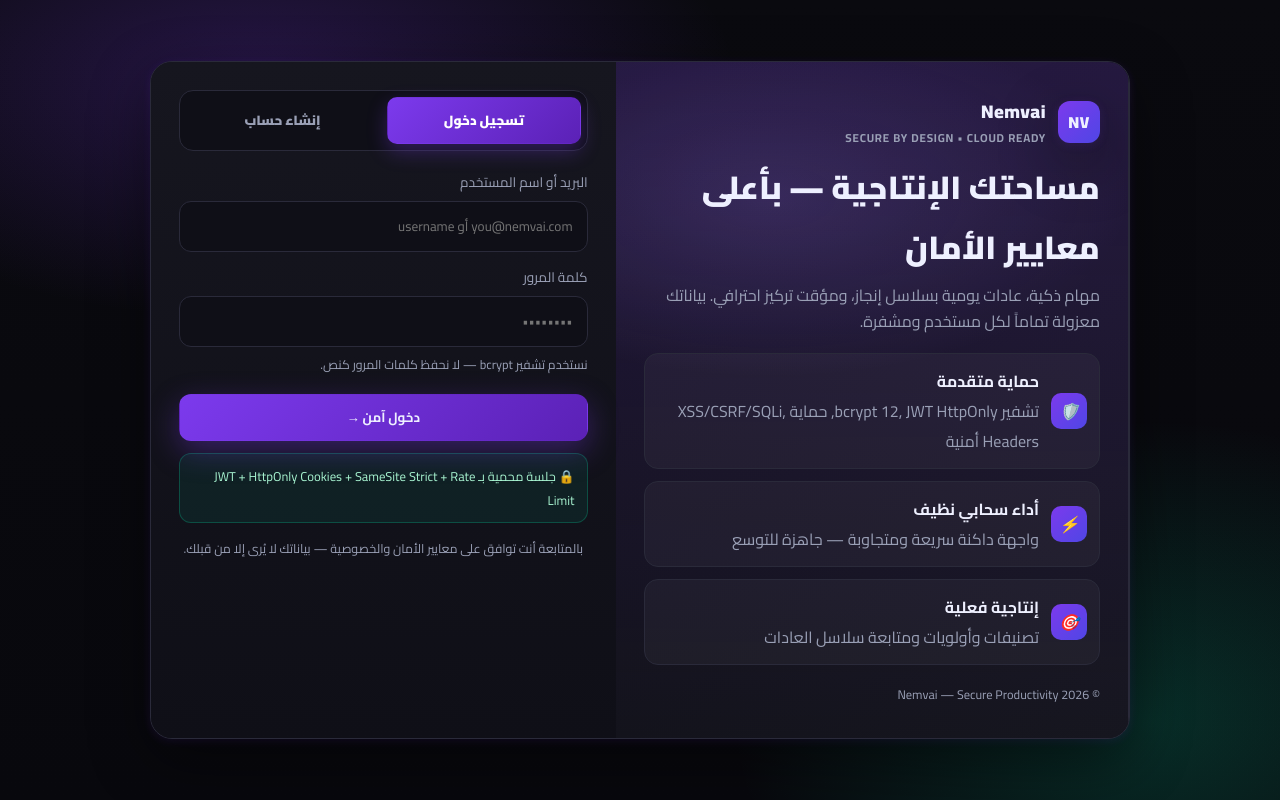
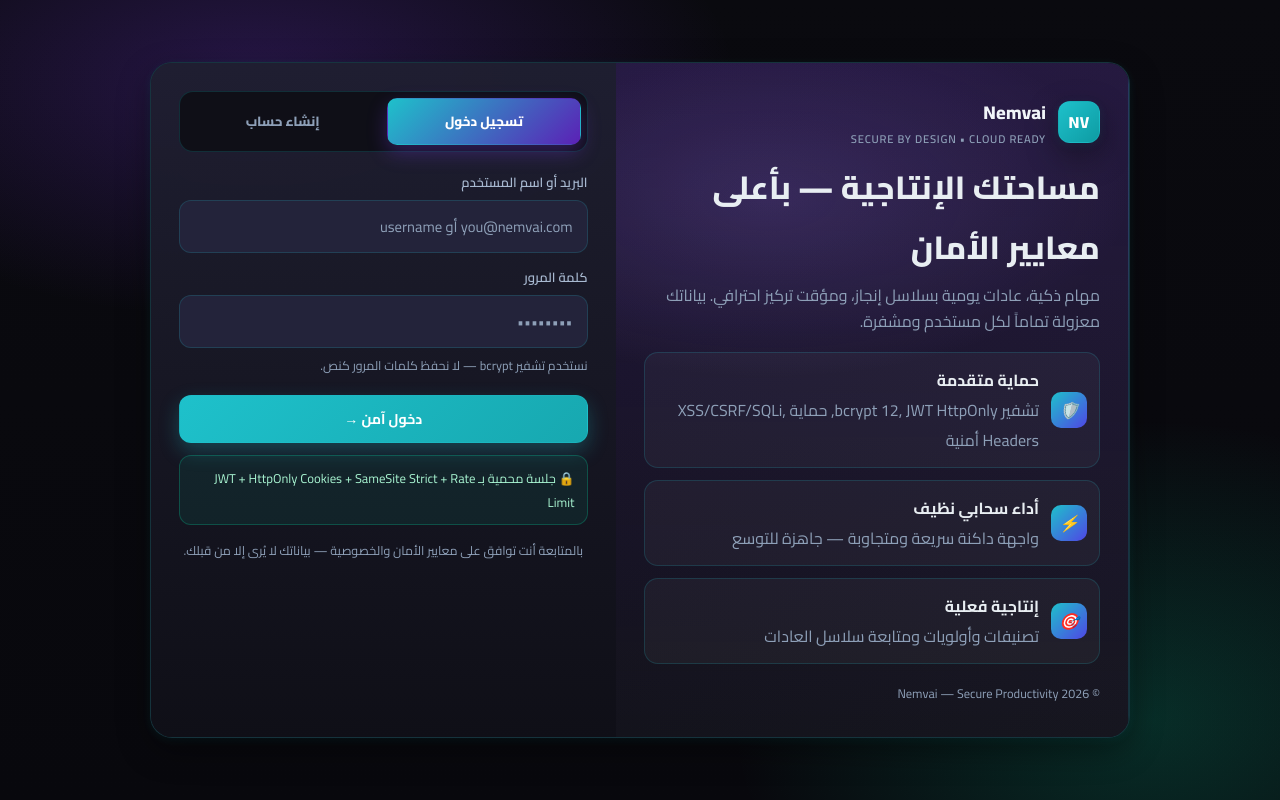
Before and after one commit to AlilouTopG/nemvai, a Flask app: page /auth in a window 1280 px wide. Run offline with Flask 3, Linux system fonts and the light colour scheme.

Commit message:
style: Deep Navy #1C1C28 + Cyan #1EC1CB glassmorphism — dark/light palette, translucent cards/borders, focus rings

```diff
--- a/app/static/css/main.css
+++ b/app/static/css/main.css
@@ -1,148 +1,143 @@
-/* ArenaX Productivity Hub — Modern Dark Theme (Secure Luxury) */
-@import url('https://fonts.googleapis.com/css2?family=Inter:wght@400;600;800&family=Cairo:wght@400;700;900&display=swap');
+/* Nemvai — Deep Navy + Cyan Glassmorphism — Dark #1C1C28 / Cyan #1EC1CB — UPDATED 2026-08-25 */
+@import url('https://fonts.googleapis.com/css2?family=Inter:wght@400;500;600;700;800&family=Cairo:wght@400;600;700;800&display=swap');
 
+/* ── Dark (default) — Deep Navy #1C1C28 + Cyan #1EC1CB accent ── */
 :root{
-  --bg:#0a0a0f;
-  --bg2:#11111a;
-  --card:#16161f;
-  --card2:#1e1e2e;
-  --border:#2a2a3a;
-  --text:#eef0ff;
-  --muted:#9aa0b6;
-  --primary:#7c3aed;
-  --primary2:#a78bfa;
-  --accent:#06d6a0;
-  --danger:#ef4444;
-  --warn:#f59e0b;
-  --radius:18px;
-  --shadow:0 20px 60px rgba(0,0,0,.45), 0 2px 10px rgba(124,58,237,.15);
+  --bg:#1C1C28;
+  --bg2:#23233A;
+  --card:rgba(38,38,62,0.58);
+  --card2:rgba(45,45,72,0.48);
+  --card-solid:#2A2A44;
+  --border:rgba(30,193,203,0.18);
+  --border-strong:rgba(30,193,203,0.32);
+  --text:#E8EEF2;
+  --text-strong:#F1F5F9;
+  --muted:#8EA0B8;
+  --muted-strong:#A8B9D1;
+  --primary:#1EC1CB;        /* Cyan — buttons, active, badges, focus */
+  --primary-hover:#17A8B0;
+  --primary-soft:rgba(30,193,203,0.14);
+  --primary2:#5EE1E6;
+  --accent:#1EC1CB;
+  --accent-soft:rgba(30,193,203,0.12);
+  --accent2:#34D399;
+  --danger:#EF4444;
+  --danger-soft:rgba(239,68,68,0.12);
+  --warn:#F59E0B;
+  --warn-soft:rgba(245,158,11,0.12);
+  --radius:16px;
+  --radius-lg:20px;
+  --shadow:0 12px 32px rgba(0,0,0,.38), 0 2px 10px rgba(30,193,203,.10);
+  --shadow-lg:0 20px 48px rgba(0,0,0,.45), 0 4px 16px rgba(30,193,203,.14);
+  --ring:0 0 0 3px rgba(30,193,203,.32);
 }
+/* ── Light — bright Cyan atmosphere #1EC1CB as primary + airy base ── */
 [data-theme="light"]{
-  --bg:#f6f7fb;
-  --bg2:#ffffff;
-  --card:#ffffff;
-  --card2:#f0f0f5;
-  --border:#e2e2ea;
-  --text:#101018;
-  --muted:#6b7280;
-  --primary:#7c3aed;
-  --primary2:#6d28d9;
-  --accent:#059669;
-  --shadow:0 10px 30px rgba(0,0,0,.08), 0 2px 8px rgba(124,58,237,.08);
+  --bg:#E6F7F9;                 /* bright cyan wash — atmospheric base */
+  --bg2:#FFFFFF;
+  --card:rgba(255,255,255,0.82);
+  --card2:rgba(224,247,249,0.72);
+  --card-solid:#FFFFFF;
+  --border:rgba(30,193,203,0.22);
+  --border-strong:rgba(30,193,203,0.36);
+  --text:#0F2A2E;               /* deep navy for contrast on light cyan */
+  --text-strong:#0A1E22;
+  --muted:#5A7A7D;
+  --muted-strong:#3D5A5E;
+  --primary:#1EC1CB;            /* same Cyan accent */
+  --primary-hover:#17A8B0;
+  --primary-soft:rgba(30,193,203,0.14);
+  --primary2:#0E9BA3;
+  --accent:#0E9BA3;
+  --accent-soft:rgba(30,193,203,0.12);
+  --accent2:#1EC1CB;
+  --danger:#DC2626;
+  --danger-soft:#FEE2E2;
+  --warn:#D97706;
+  --warn-soft:#FEF3C7;
+  --shadow:0 8px 24px rgba(15,42,46,.08), 0 2px 8px rgba(30,193,203,.10);
+  --shadow-lg:0 16px 40px rgba(15,42,46,.12), 0 4px 12px rgba(30,193,203,.14);
+  --ring:0 0 0 3px rgba(30,193,203,.28);
 }
 *{box-sizing:border-box}
-html{transition:background .25s, color .25s}
-html,body{margin:0;padding:0;background:var(--bg);color:var(--text);font-family:'Cairo','Inter',system-ui,sans-serif;min-height:100%}
+html{transition:background .25s ease, color .25s ease}
+html,body{margin:0;padding:0;background:var(--bg);color:var(--text);font-family:'Cairo','Inter',system-ui,sans-serif;min-height:100%;-webkit-font-smoothing:antialiased}
 a{color:var(--primary2);text-decoration:none}
+[data-theme="light"] a{color:var(--primary-hover)}
 a:hover{text-decoration:underline}
 button,input,select,textarea{font-family:inherit}
 .muted{color:var(--muted)}
 .container{max-width:1200px;margin:0 auto;padding:24px}
-
-/* Navbar */
-.nav{
-  position:sticky;top:0;z-index:50;
-  backdrop-filter:blur(16px);
-  background:rgba(10,10,15,.75);
-  border-bottom:1px solid var(--border);
-  transition:background .25s, border-color .25s;
-}
-[data-theme="light"] .nav{ background:rgba(255,255,255,.82); }
+.nav{position:sticky;top:0;z-index:50;backdrop-filter:blur(14px) saturate(1.25);background:color-mix(in srgb, var(--bg) 84%, transparent);border-bottom:1px solid var(--border);transition:background .25s ease, border-color .25s ease}
 .nav-inner{display:flex;align-items:center;justify-content:space-between;gap:16px;padding:14px 24px}
-.brand{display:flex;align-items:center;gap:12px;font-weight:900;letter-spacing:.5px}
-.brand .logo{
-  width:42px;height:42px;border-radius:12px;
-  background:linear-gradient(135deg,var(--primary),#4f46e5);
-  display:grid;place-items:center;box-shadow:var(--shadow);font-weight:900
-}
-.brand span{font-size:1.15rem}
-.brand small{display:block;font-weight:600;color:var(--muted);font-size:.72rem;letter-spacing:.8px;margin-top:-2px}
-.nav-actions{display:flex;align-items:center;gap:10px}
-.btn{
-  appearance:none;border:1px solid var(--border);background:var(--card);
-  color:var(--text);padding:10px 16px;border-radius:12px;cursor:pointer;
-  font-weight:700;transition:.18s;box-shadow:0 2px 10px rgba(0,0,0,.2)
-}
-.btn:hover{transform:translateY(-1px);border-color:#3a3a5a}
-.btn-primary{background:linear-gradient(135deg,var(--primary),#5b21b6);border-color:transparent;box-shadow:0 10px 30px rgba(124,58,237,.35)}
-.btn-primary:hover{filter:brightness(1.08)}
-.btn-ghost{background:transparent}
-.btn-danger{background:linear-gradient(135deg,#ef4444,#b91c1c);border-color:transparent}
-.icon{width:18px;height:18px;display:inline-block;vertical-align:middle}
-
-/* Cards */
-.card{
-  background:linear-gradient(180deg,var(--card),var(--card2));
-  border:1px solid var(--border);border-radius:var(--radius);
-  box-shadow:var(--shadow);padding:18px
-}
-.card h3{margin:0 0 8px 0}
+.brand{display:flex;align-items:center;gap:12px;font-weight:800;letter-spacing:.2px}
+.brand .logo{width:42px;height:42px;border-radius:12px;background:linear-gradient(135deg,var(--primary),#0E9BA3);display:grid;place-items:center;box-shadow:var(--shadow);font-weight:900;color:#fff;border:1px solid rgba(30,193,203,.30)}
+.brand span{font-size:1.15rem;color:var(--text-strong)}
+.brand small{display:block;font-weight:600;color:var(--muted);font-size:.70rem;letter-spacing:.8px;margin-top:-2px}
+.nav-actions{display:flex;align-items:center;gap:8px;flex-wrap:wrap}
+.btn{appearance:none;border:1px solid var(--border);background:var(--card);backdrop-filter:blur(10px);color:var(--text);padding:10px 16px;border-radius:12px;cursor:pointer;font-weight:700;font-size:.88rem;transition:all .18s ease;box-shadow:0 1px 4px rgba(0,0,0,.08)}
+.btn:hover{transform:translateY(-1px);border-color:var(--border-strong);background:var(--card2)}
+.btn:active{transform:translateY(0)}
+.btn:focus-visible{outline:none;box-shadow:var(--ring);border-color:var(--primary)}
+.btn-primary{background:linear-gradient(135deg,var(--primary),var(--primary-hover));border-color:rgba(30,193,203,.35);color:#fff;box-shadow:0 8px 20px rgba(30,193,203,.28)}
+.btn-primary:hover{filter:brightness(1.06);box-shadow:0 10px 26px rgba(30,193,203,.36);border-color:var(--primary)}
+.btn-ghost{background:rgba(255,255,255,.02);border-color:var(--border);color:var(--muted-strong);backdrop-filter:blur(8px)}
+.btn-ghost:hover{background:var(--card);color:var(--text);border-color:var(--border-strong)}
+[data-theme="light"] .btn-ghost{background:rgba(255,255,255,.55)}
+.btn-danger{background:linear-gradient(135deg,var(--danger),#B91C1C);border-color:transparent;color:#fff}
+.btn:disabled{opacity:.55;cursor:not-allowed;transform:none}
+.select-sm{padding:7px 10px;border-radius:10px;border:1px solid var(--border);background:var(--card);backdrop-filter:blur(8px);color:var(--text);font-weight:600;font-size:.82rem;transition:.15s}
+.select-sm:focus{outline:none;border-color:var(--primary);box-shadow:var(--ring)}
+.card{background:var(--card);backdrop-filter:blur(12px) saturate(1.1);border:1px solid var(--border);border-radius:var(--radius);box-shadow:var(--shadow);padding:18px;transition:background .25s ease, border-color .25s ease}
+.card h3{margin:0 0 8px 0;color:var(--text-strong);font-weight:800}
 .grid{display:grid;gap:18px}
 .grid-2{grid-template-columns:1fr 1fr}
 .grid-3{grid-template-columns:repeat(3,1fr)}
 @media(max-width:900px){.grid-2,.grid-3{grid-template-columns:1fr}}
-
-/* Inputs */
-.input,select,textarea{
-  width:100%;padding:12px 14px;border-radius:12px;
-  border:1px solid var(--border);background:#0f0f17;color:var(--text);
-  outline:none;transition:.15s
-}
-.input:focus,select:focus,textarea:focus{border-color:var(--primary);box-shadow:0 0 0 3px rgba(124,58,237,.2)}
-label{font-size:.85rem;color:var(--muted);display:block;margin:6px 0 6px 2px}
-.badge{padding:4px 10px;border-radius:999px;font-size:.75rem;font-weight:800;border:1px solid var(--border);background:#0f0f17}
-.badge-high{background:rgba(239,68,68,.15);color:#fecaca;border-color:rgba(239,68,68,.3)}
-.badge-urgent{background:rgba(239,68,68,.28);color:#fff;border-color:#ef4444}
-.badge-medium{background:rgba(245,158,11,.15);color:#fde68a;border-color:rgba(245,158,11,.3)}
-.badge-low{background:rgba(6,214,160,.15);color:#a7f3d0;border-color:rgba(6,214,160,.3)}
-.cat{font-size:.7rem;letter-spacing:.6px;text-transform:uppercase;color:var(--muted)}
-
-/* Pomodoro */
-.timer-ring{width:220px;height:220px;border-radius:50%;display:grid;place-items:center;margin:16px auto;position:relative;
-  background:conic-gradient(var(--primary) 0deg, var(--border) 0deg);
-  padding:8px;box-shadow:var(--shadow)}
-.timer-inner{width:100%;height:100%;border-radius:50%;background:radial-gradient(circle at 30% 30%, #1e1e2e, #0a0a0f);display:grid;place-items:center;border:1px solid var(--border)}
-.timer-time{font-size:2.6rem;font-weight:900;letter-spacing:2px}
-.timer-label{font-size:.85rem;color:var(--muted);margin-top:2px}
-.progress{height:8px;background:#0f0f17;border-radius:999px;overflow:hidden;border:1px solid var(--border)}
-.progress i{display:block;height:100%;background:linear-gradient(90deg,var(--primary),#06d6a0);width:0%}
-
-/* Task item */
-.task{display:flex;gap:14px;align-items:flex-start;padding:14px;border:1px solid var(--border);border-radius:14px;background:#0f0f17}
-.task.done{opacity:.6}
-.task.done h4{text-decoration:line-through}
-.task h4{margin:0;font-size:.98rem}
-.task p{margin:4px 0 0 0;color:var(--muted);font-size:.85rem}
+.input,select,textarea{width:100%;padding:12px 14px;border-radius:12px;border:1px solid var(--border);background:var(--bg2);color:var(--text);outline:none;transition:.15s;font-size:.92rem}
+[data-theme="light"] .input,[data-theme="light"] select,[data-theme="light"] textarea{background:rgba(255,255,255,.92)}
+.input::placeholder,textarea::placeholder{color:var(--muted)}
+.input:focus,select:focus,textarea:focus{border-color:var(--primary);box-shadow:var(--ring);background:var(--card)}
+label{font-size:.82rem;color:var(--muted-strong);display:block;margin:6px 0 6px 2px;font-weight:600}
+.badge{padding:4px 10px;border-radius:999px;font-size:.74rem;font-weight:700;border:1px solid var(--border);background:var(--bg2);color:var(--muted-strong);backdrop-filter:blur(6px)}
+.badge-high{background:var(--danger-soft);color:#FECACA;border-color:rgba(239,68,68,.22)}
+[data-theme="light"] .badge-high{color:#991B1B;background:#FEE2E2}
+.badge-urgent{background:var(--primary);color:#fff;border-color:var(--primary);box-shadow:0 2px 8px rgba(30,193,203,.22)}
+.badge-medium{background:var(--warn-soft);color:#FDE68A;border-color:rgba(245,158,11,.22)}
+[data-theme="light"] .badge-medium{color:#92400E;background:#FEF3C7}
+.badge-low{background:var(--accent-soft);color:#A7F3D0;border-color:rgba(16,185,129,.14)}
+[data-theme="light"] .badge-low{color:#065F46;background:#D1FAE5}
+.timer-ring{width:220px;height:220px;border-radius:50%;display:grid;place-items:center;margin:16px auto;position:relative;background:conic-gradient(var(--primary) 0deg, var(--border) 0deg);padding:8px;box-shadow:var(--shadow)}
+.timer-inner{width:100%;height:100%;border-radius:50%;background:radial-gradient(circle at 30% 30%, var(--card2), var(--bg));display:grid;place-items:center;border:1px solid var(--border)}
+.timer-time{font-size:2.6rem;font-weight:800;letter-spacing:1px;color:var(--text-strong)}
+.timer-label{font-size:.84rem;color:var(--muted);margin-top:2px}
+.progress{height:8px;background:var(--bg2);border-radius:999px;overflow:hidden;border:1px solid var(--border)}
+.progress i{display:block;height:100%;background:linear-gradient(90deg,var(--primary),var(--accent));width:0%}
+.task{display:flex;gap:14px;align-items:flex-start;padding:14px;border:1px solid var(--border);border-radius:14px;background:var(--bg2);backdrop-filter:blur(8px);transition:.15s}
+.task:hover{border-color:var(--border-strong);box-shadow:var(--shadow);transform:translateY(-1px)}
+.task.done{opacity:.58}
+.task.done h4{text-decoration:line-through;color:var(--muted)}
+.task h4{margin:0;font-size:.96rem;color:var(--text-strong);font-weight:700}
+.task p{margin:4px 0 0 0;color:var(--muted);font-size:.84rem}
 .task-actions{margin-left:auto;display:flex;gap:8px}
-.select-sm{padding:6px 8px;border-radius:8px;font-size:.8rem}
-
-/* Habit */
-.habit{display:flex;align-items:center;gap:14px;padding:14px;border:1px solid var(--border);border-radius:14px;background:#0f0f17}
-.habit .iconBox{width:44px;height:44px;border-radius:12px;display:grid;place-items:center;font-size:1.3rem;border:1px solid var(--border)}
+.habit{display:flex;align-items:center;gap:14px;padding:14px;border:1px solid var(--border);border-radius:14px;background:var(--bg2);backdrop-filter:blur(8px);transition:.15s}
+.habit:hover{border-color:var(--border-strong)}
+.habit .iconBox{width:44px;height:44px;border-radius:12px;display:grid;place-items:center;font-size:1.3rem;border:1px solid var(--border);background:var(--card)}
 .streak{margin-left:auto;text-align:center}
-.streak b{display:block;font-size:1.1rem}
-.streak span{font-size:.7rem;color:var(--muted)}
-.check{width:40px;height:40px;border-radius:12px;border:2px solid var(--border);background:transparent;cursor:pointer;display:grid;place-items:center;font-size:1.1rem;transition:.15s}
-.check.done{background:linear-gradient(135deg,var(--accent),#059669);border-color:transparent;color:#fff;box-shadow:0 8px 20px rgba(6,214,160,.35)}
-
-/* Toast */
-#toast{position:fixed;bottom:18px;left:50%;transform:translateX(-50%);background:#11111a;border:1px solid var(--border);padding:12px 16px;border-radius:12px;box-shadow:var(--shadow);display:none;z-index:99;font-weight:700}
+.streak b{display:block;font-size:1.05rem;color:var(--text-strong)}
+.streak span{font-size:.70rem;color:var(--muted)}
+.check{width:40px;height:40px;border-radius:12px;border:2px solid var(--border);background:transparent;cursor:pointer;display:grid;place-items:center;font-size:1.1rem;transition:.15s;color:var(--muted)}
+.check:hover{border-color:var(--primary);color:var(--primary);box-shadow:var(--ring)}
+.check.done{background:linear-gradient(135deg,var(--primary),var(--primary-hover));border-color:transparent;color:#fff;box-shadow:0 8px 20px rgba(30,193,203,.28)}
+.check:focus-visible{outline:none;box-shadow:var(--ring)}
+#toast{position:fixed;bottom:18px;left:50%;transform:translateX(-50%);background:var(--card);backdrop-filter:blur(12px);border:1px solid var(--border);padding:12px 16px;border-radius:12px;box-shadow:var(--shadow-lg);display:none;z-index:99;font-weight:700;color:var(--text-strong)}
 #toast.show{display:block}
-[data-theme="light"] #toast{ background:#ffffff; }
-
-/* i18n + Theme switchers — clean header widgets */
-.lang-switch{display:flex;gap:4px;align-items:center;background:var(--card);border:1px solid var(--border);padding:4px;border-radius:999px}
-.lang-btn{padding:6px 10px;border-radius:999px;border:1px solid transparent;background:transparent;color:var(--muted);font-weight:800;font-size:.75rem;cursor:pointer;transition:.15s}
-.lang-btn.btn-primary{background:linear-gradient(135deg,var(--primary),#5b21b6);color:#fff;border-color:transparent}
-#themeToggle{width:40px;height:40px;border-radius:999px;display:grid;place-items:center;font-size:1.1rem}
-
-/* Inputs light */
-[data-theme="light"] .input,[data-theme="light"] select,[data-theme="light"] textarea{ background:#ffffff; color:var(--text); }
-[data-theme="light"] .task,[data-theme="light"] .habit{ background:#ffffff; }
-[data-theme="light"] .card{ background:linear-gradient(180deg,#ffffff,#f9f9ff); }
-[data-theme="light"] .badge{ background:#ffffff; }
-
-/* Scrollbar */
+.lang-switch{display:flex;gap:4px;align-items:center;background:var(--card);backdrop-filter:blur(8px);border:1px solid var(--border);padding:4px;border-radius:999px}
+.lang-btn{padding:6px 10px;border-radius:999px;border:1px solid transparent;background:transparent;color:var(--muted);font-weight:700;font-size:.74rem;cursor:pointer;transition:.15s}
+.lang-btn:hover{color:var(--text);background:var(--bg2)}
+.lang-btn.btn-primary{background:var(--primary);color:#fff;border-color:transparent;box-shadow:0 4px 12px rgba(30,193,203,.22)}
+#themeToggle{width:40px;height:40px;border-radius:999px;display:grid;place-items:center;font-size:1.05rem;border-color:var(--border)}
+#themeToggle:hover{border-color:var(--primary);box-shadow:var(--ring)}
 ::-webkit-scrollbar{width:8px;height:8px}
-::-webkit-scrollbar-thumb{background:#2a2a3a;border-radius:999px}
+::-webkit-scrollbar-thumb{background:var(--border-strong);border-radius:999px}
 ::-webkit-scrollbar-track{background:transparent}
```
